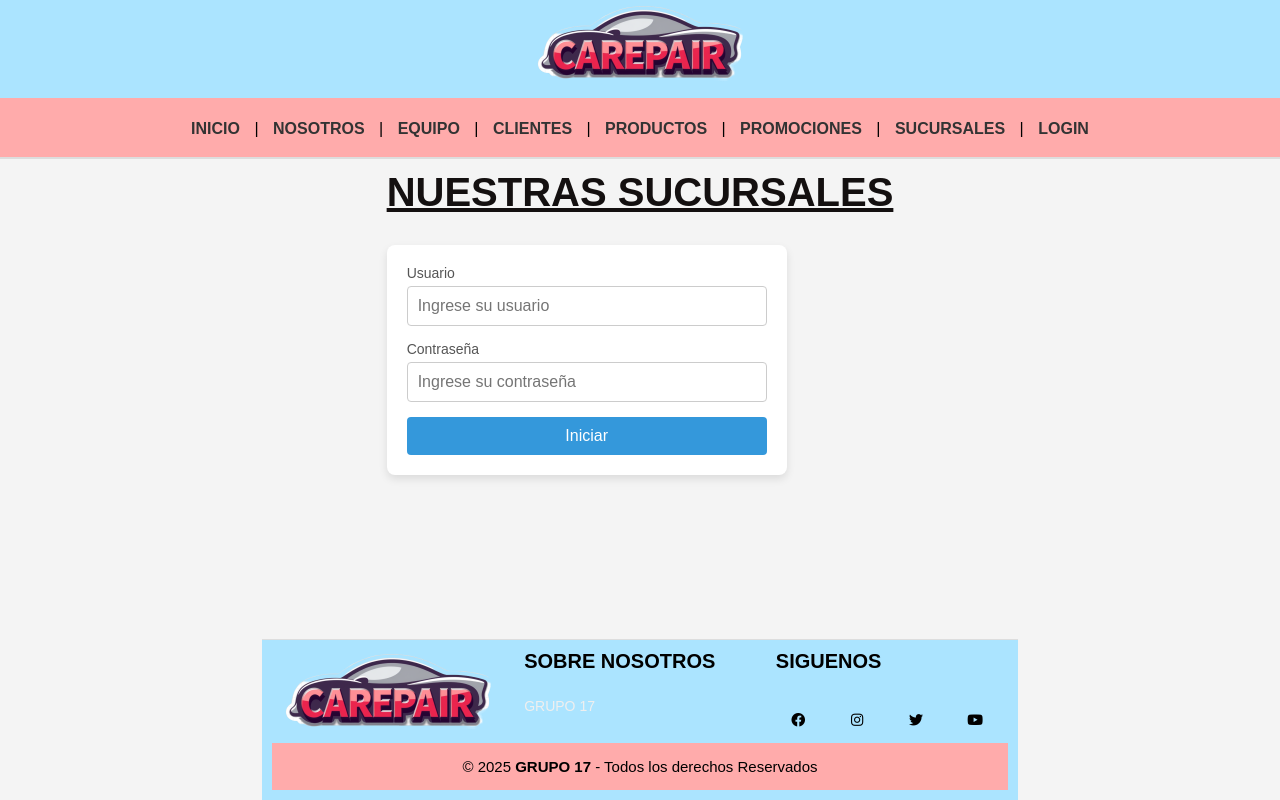
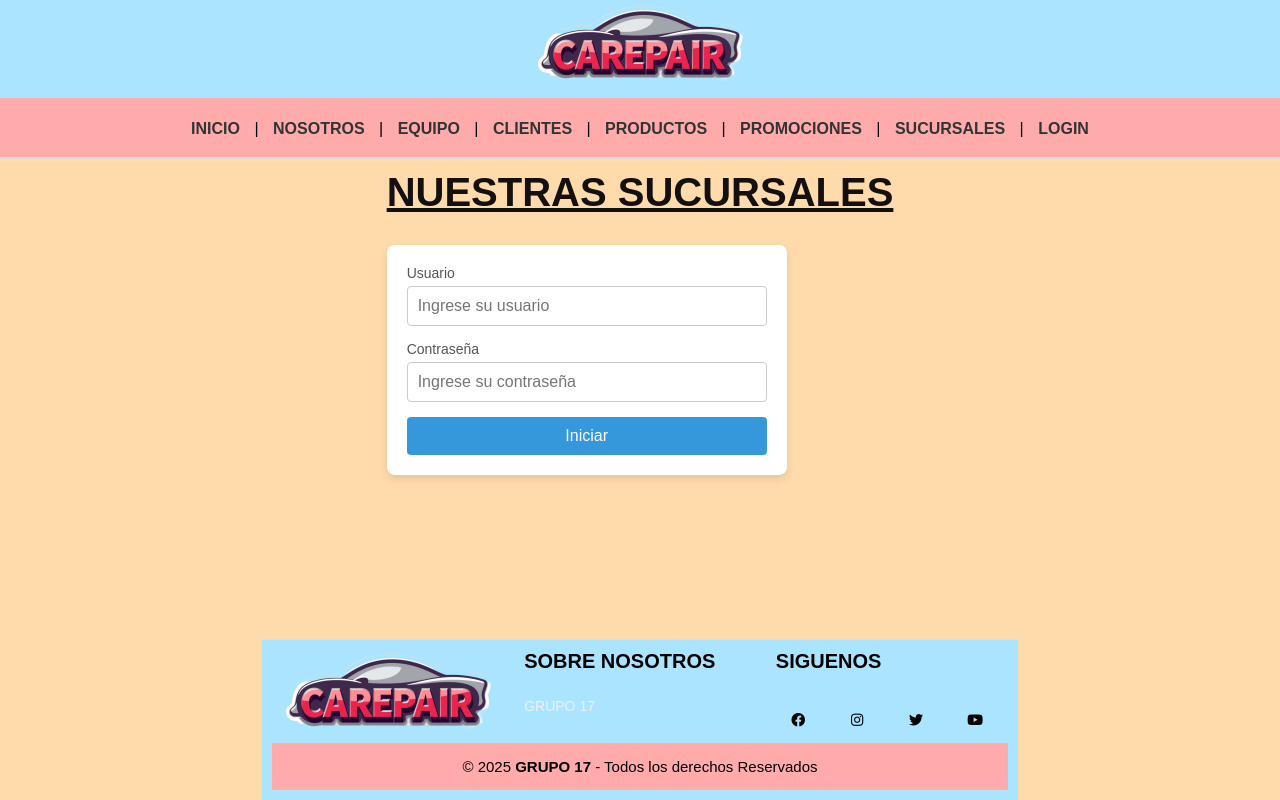
Before and after one commit to mindbrand729/DAW-Trabajo_Practico_Experimental_1, a Flask app: page /login in a window 1280 px wide. Run offline with Flask 3, Linux system fonts and the light colour scheme; some libraries are stand-ins or nearby versions.

```diff
--- a/Sitio_Web_Taller_mecanico/static/css/login.css
+++ b/Sitio_Web_Taller_mecanico/static/css/login.css
@@ -14,7 +14,7 @@ body {
   justify-content: center;
   align-items: center;
   height: 100vh;
-  background-color: #f4f4f4;
+  background-color: #FFDAAB;
 }
 .login-container {
   background-color: #fff;
```
